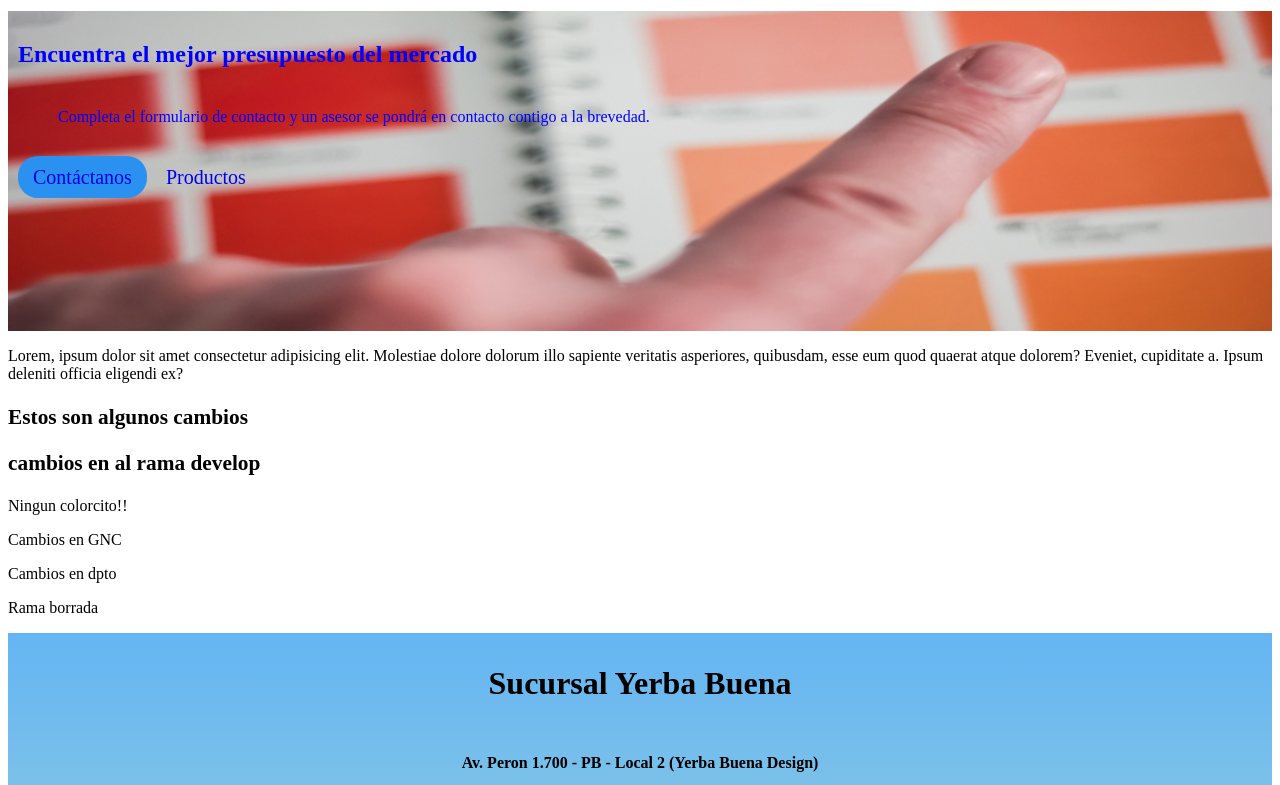
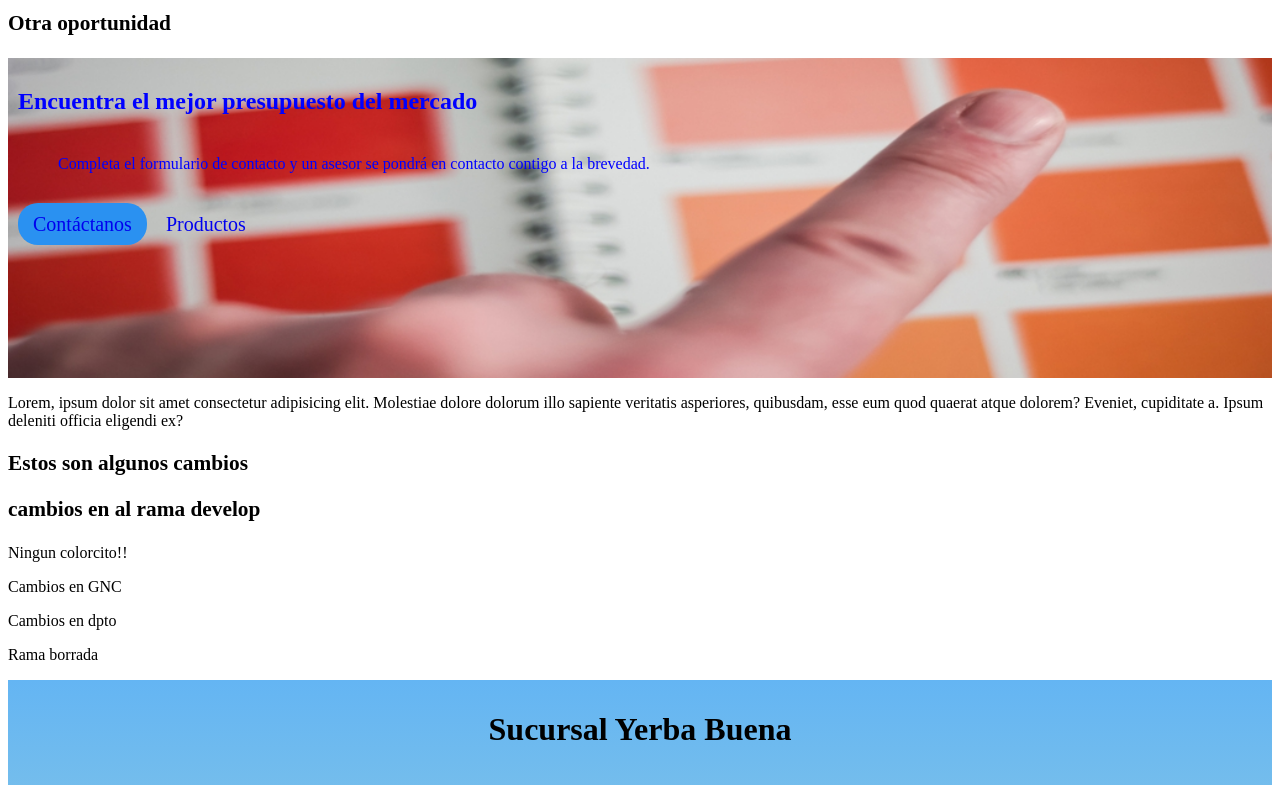
Before and after one commit to LuisAriel172/coder-wd, a website: page index.html in a window 1280 px wide. Shown: the part 212-997 px from the top of the page. Drawn offline with Linux system fonts and the light colour scheme.

Commit message:
otra oportunidad

```diff
--- a/index.html
+++ b/index.html
@@ -11,6 +11,8 @@
 <body>
     <h1>Trabajando con git</h1>
     <h2>Renombrando repositorio</h2>
+    <h3>Otra oportunidad</h3>
+
 
     <section class="imagen-contacto">
         <div class="contenedor contenido-contacto">
```
